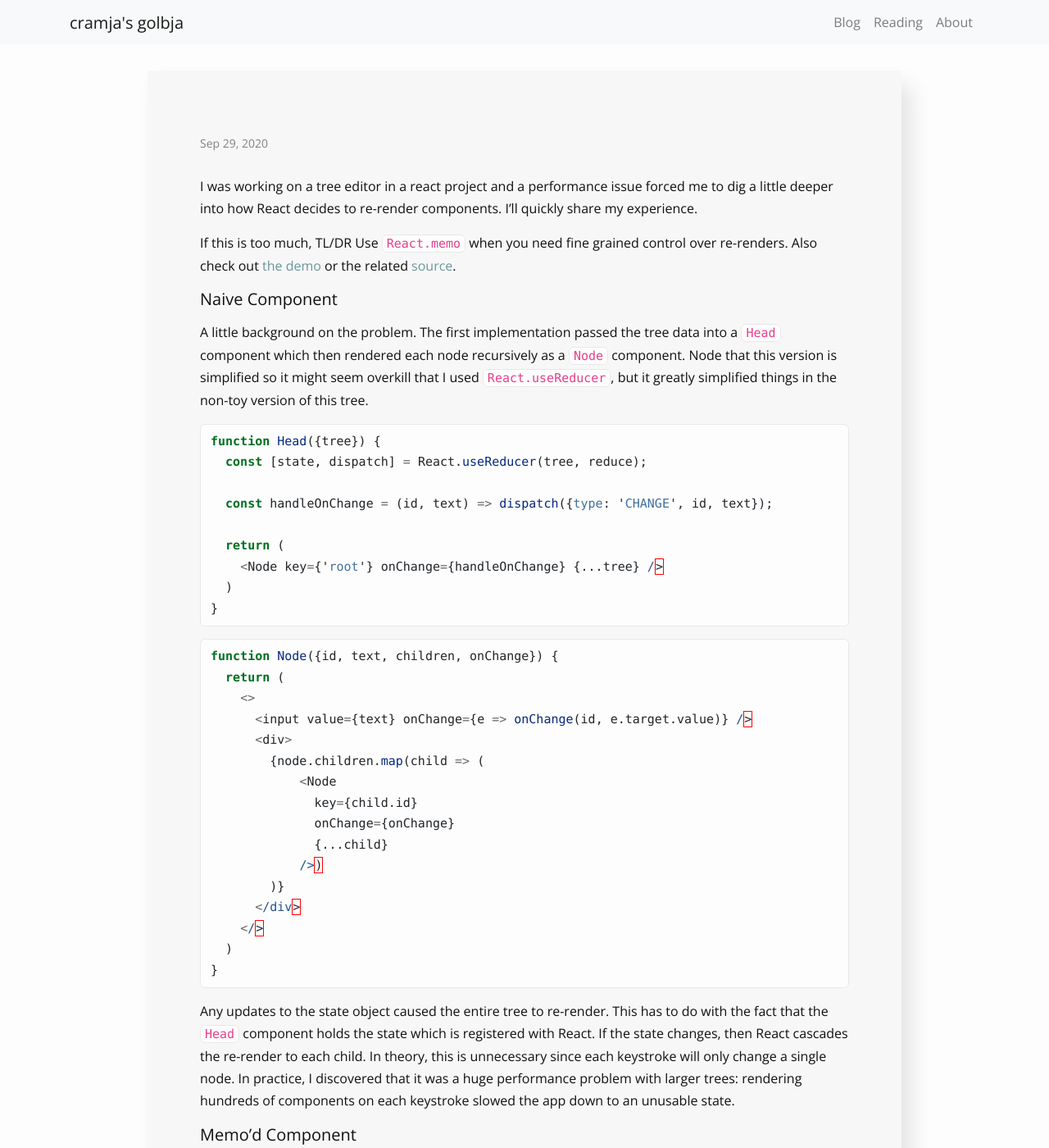
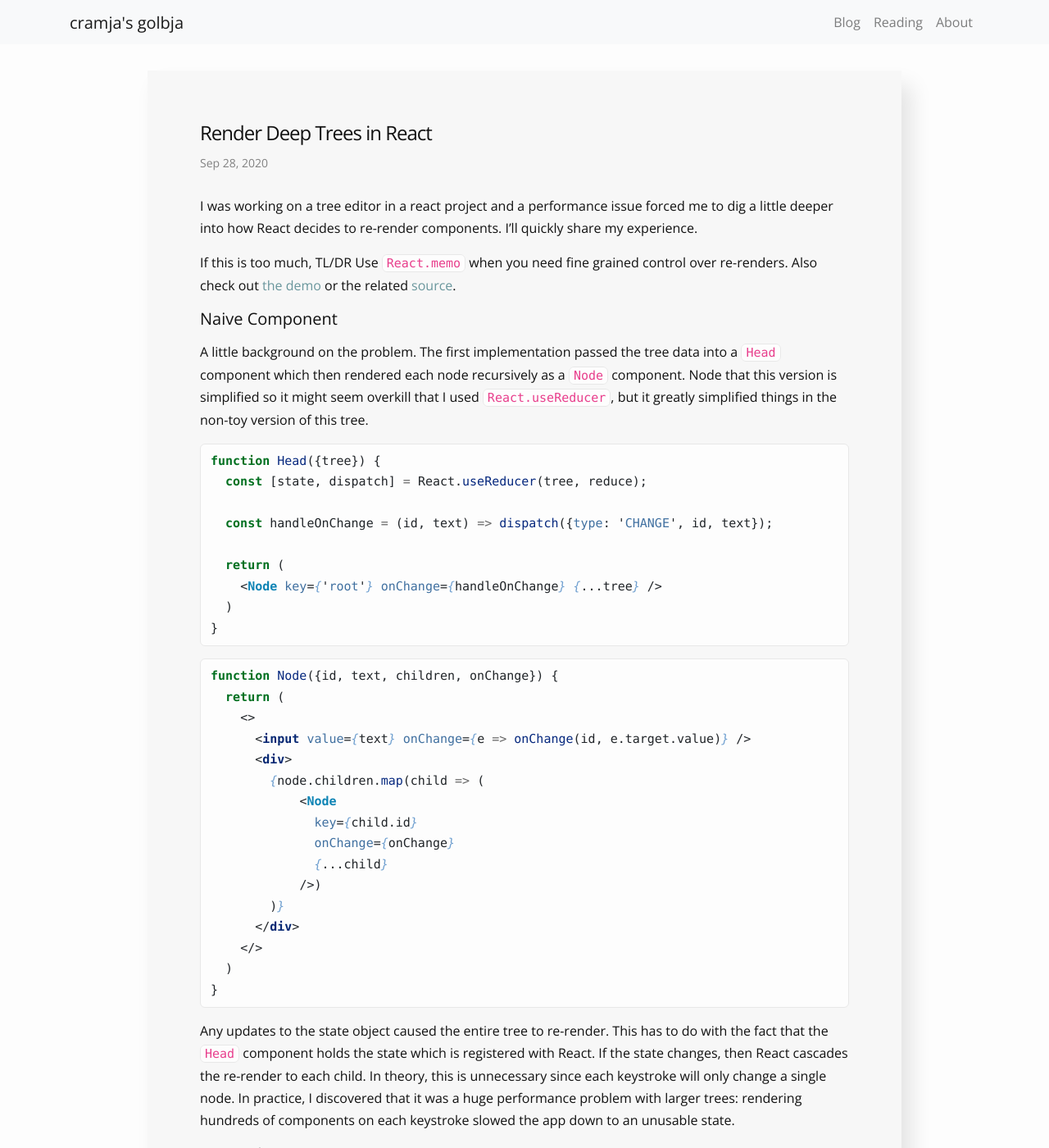
Before and after one commit to cramja/cramja.github.io, a Jekyll site: the page built from _posts/2020-09-28-render-trees.md, in a window 1280 px wide and 1400 px high. Shown: the whole window at 82% size. Built offline with Jekyll 4.4.1, drawn with Linux system fonts in a browser that asks for light colours; our own code applies the rules of GitHub Pages for plain Markdown files.

Commit message:
fix yaml header

````diff
--- a/_posts/2020-09-28-render-trees.md
+++ b/_posts/2020-09-28-render-trees.md
@@ -4,7 +4,7 @@
 date:   2020-09-28 01:00:00 -0800
 categories: ideas
 draft: false
-short: There's a trick to rendering deep trees in React: memo.
+short: "There's a trick to rendering deep trees in React: memo."
 ---
 
 
@@ -17,7 +17,7 @@
 
 A little background on the problem. The first implementation passed the tree data into a `Head` component which then rendered each node recursively as a `Node` component. Node that this version is simplified so it might seem overkill that I used `React.useReducer`, but it greatly simplified things in the non-toy version of this tree.
 
-```js
+```jsx
 function Head({tree}) {
   const [state, dispatch] = React.useReducer(tree, reduce);
 
@@ -29,7 +29,7 @@
 }
 ```
 
-```js
+```jsx
 function Node({id, text, children, onChange}) {
   return (
     <>
````
Also changed, not shown: Gemfile.lock.
